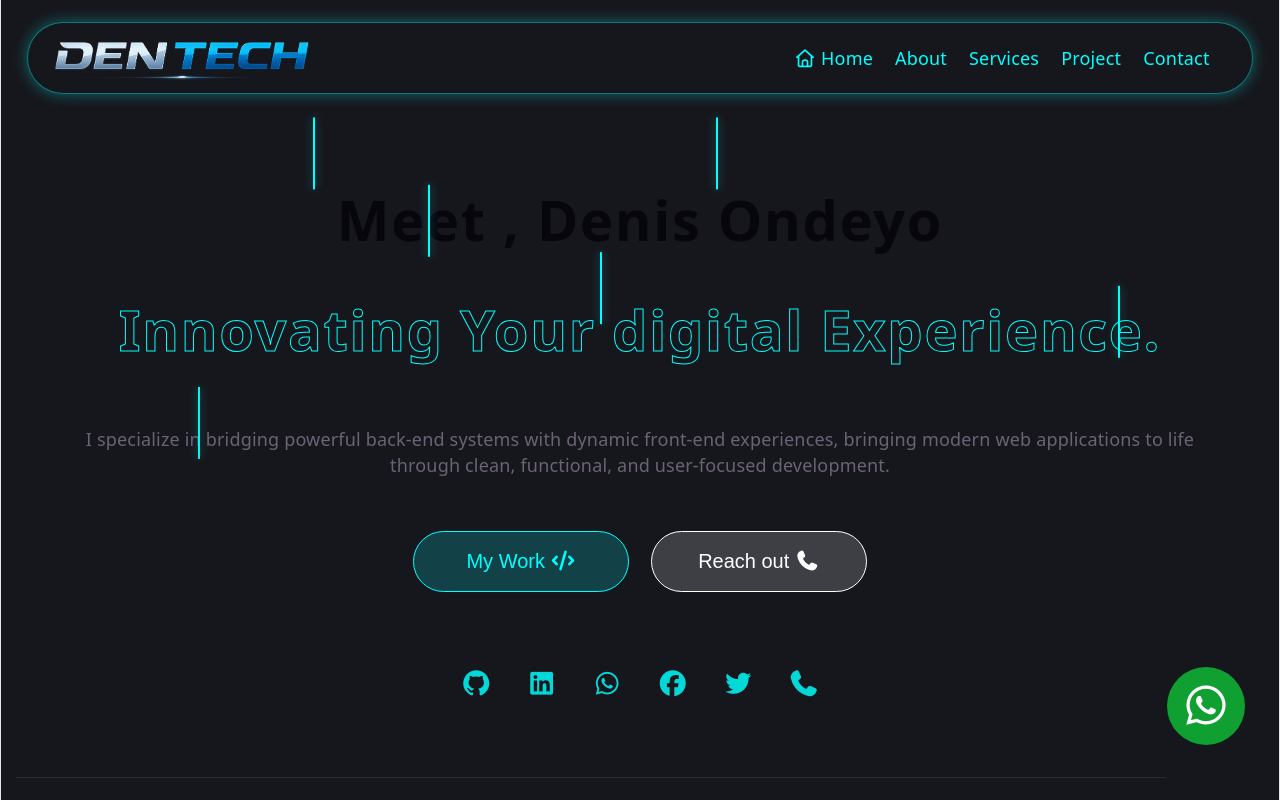
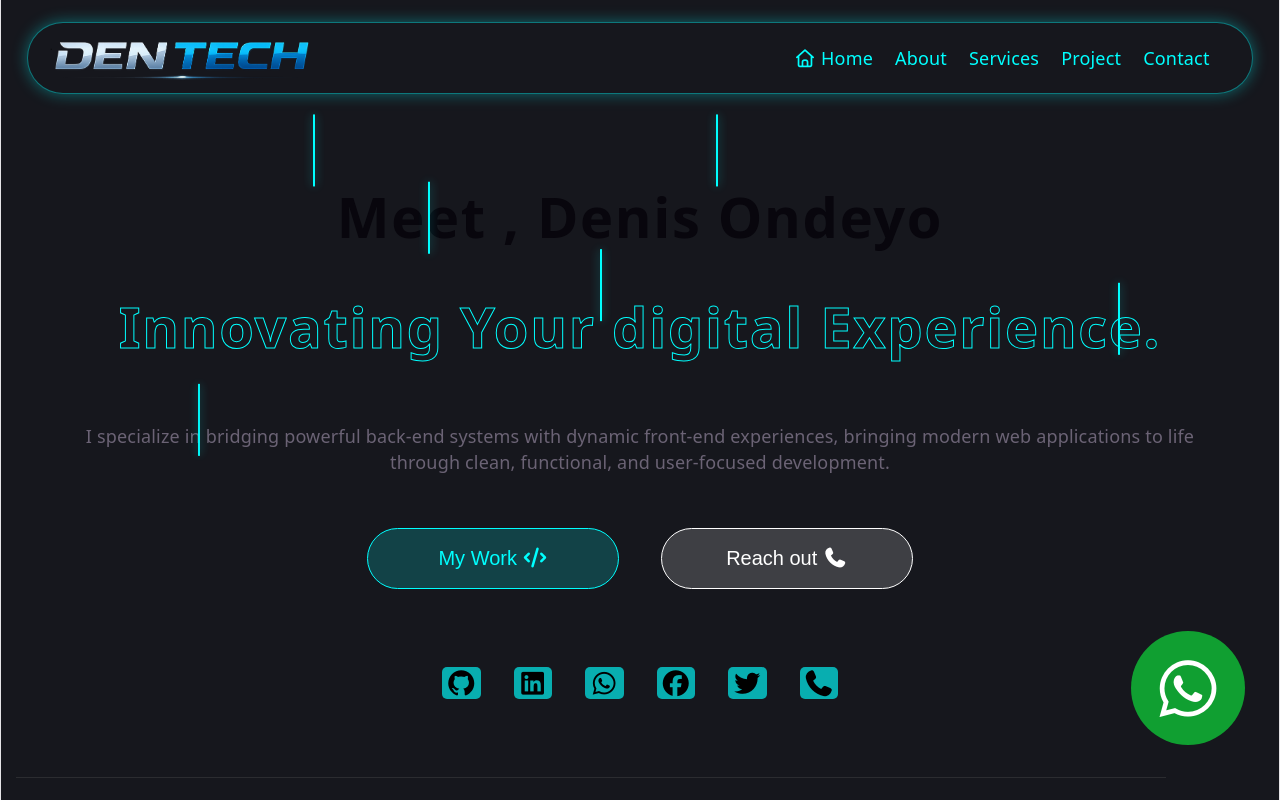
Before and after one commit to denisondeyo7-svg/DenTECH, a React app in the folder PORTFOLIO/: page / in a window 1280 px wide. Shown: the top 800 px of the page. Built offline with nearby package versions, Linux system fonts and the light colour scheme; the HTML template or start-up script is replaced by a standard one.

Commit message:
save changes

```diff
--- a/PORTFOLIO/src/App.css
+++ b/PORTFOLIO/src/App.css
@@ -214,13 +214,13 @@ nav a:hover{
 }
 .c2a{
   display: flex;
-  gap: 22px;
+  gap: 42px;
 }
 
 #workbtn{
   padding: 18px;
   border: 1px solid aqua;
-  width: 12rem;
+  width: 14rem;
   border-radius: 40px;
   background: rgba(0, 255, 255, 0.185);
   font-size: 20px;
@@ -237,7 +237,7 @@ nav a:hover{
 }
 #reachbtn{
   padding: 18px;
-  width: 12rem;
+  width: 14rem;
   border-radius: 40px;
   font-size: 20px;
   border: 1px solid #fff;
@@ -257,17 +257,16 @@ nav a:hover{
 }
 
 .socials-links i{
+  padding: 3px;
   font-size: 26px;
-  color: rgba(0, 255, 255, 0.836);
+  color: #000;
+  background: rgba(0, 255, 255, 0.651);
+  border-radius: 5px;
 
 }
 
 .socials-links i:hover{
-  padding: 2px;
-  font-size: 20px;
-  background: aqua;
-  color: #000;
-  border-radius: 5px;
+  box-shadow:  0 0 10px rgba(0, 255, 255, 0.432);
 }
 
 .tools-wrapper{
@@ -308,13 +307,13 @@ nav a:hover{
   background: #1a3e;
   border-radius: 50%;
   padding: 12px;
-  height: 3rem;
-  width: 3rem;
+  height: 5rem;
+  width: 5rem;
 }
 
 
 .whatsapp i{
-  font-size: 45px;
+  font-size: 65px;
   color: #fff;
 
 }
@@ -616,7 +615,7 @@ footer{
 
 @media (min-width:1024px){
   footer{
-    top: 18rem;
+    top: 20rem;
   }
 }
 
@@ -626,8 +625,9 @@ footer{
     top: 1rem;
   }
   .me{
-    font-size: 40px;
-    font-weight: 800;
+    font-size: 45px;
+
+
   }
   .links nav{
     display: none;
@@ -681,7 +681,7 @@ footer{
     top: 8rem;
   }
   footer{
-    top: 22rem;
+    top: 25rem;
   }
 
 }
```
